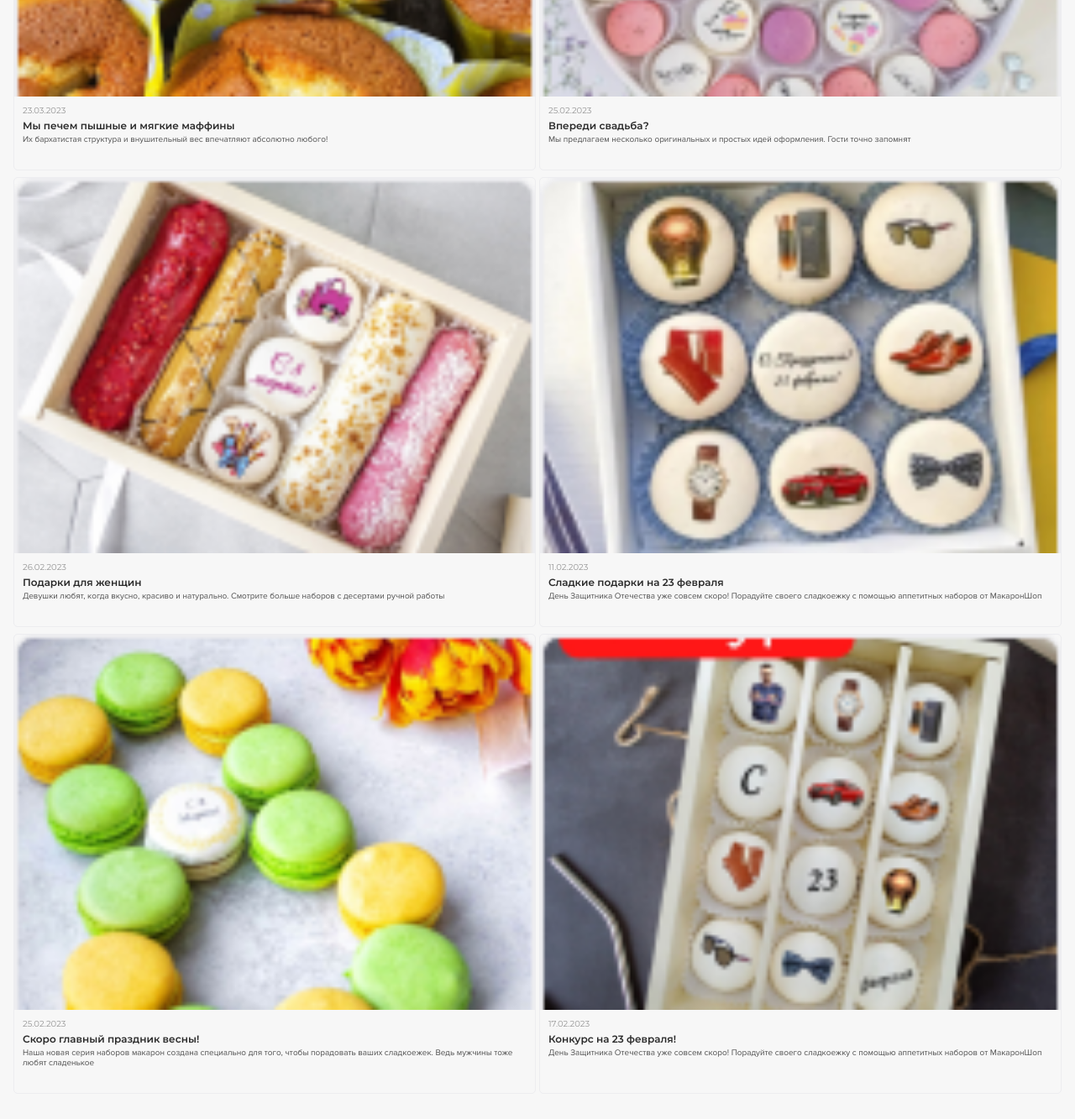
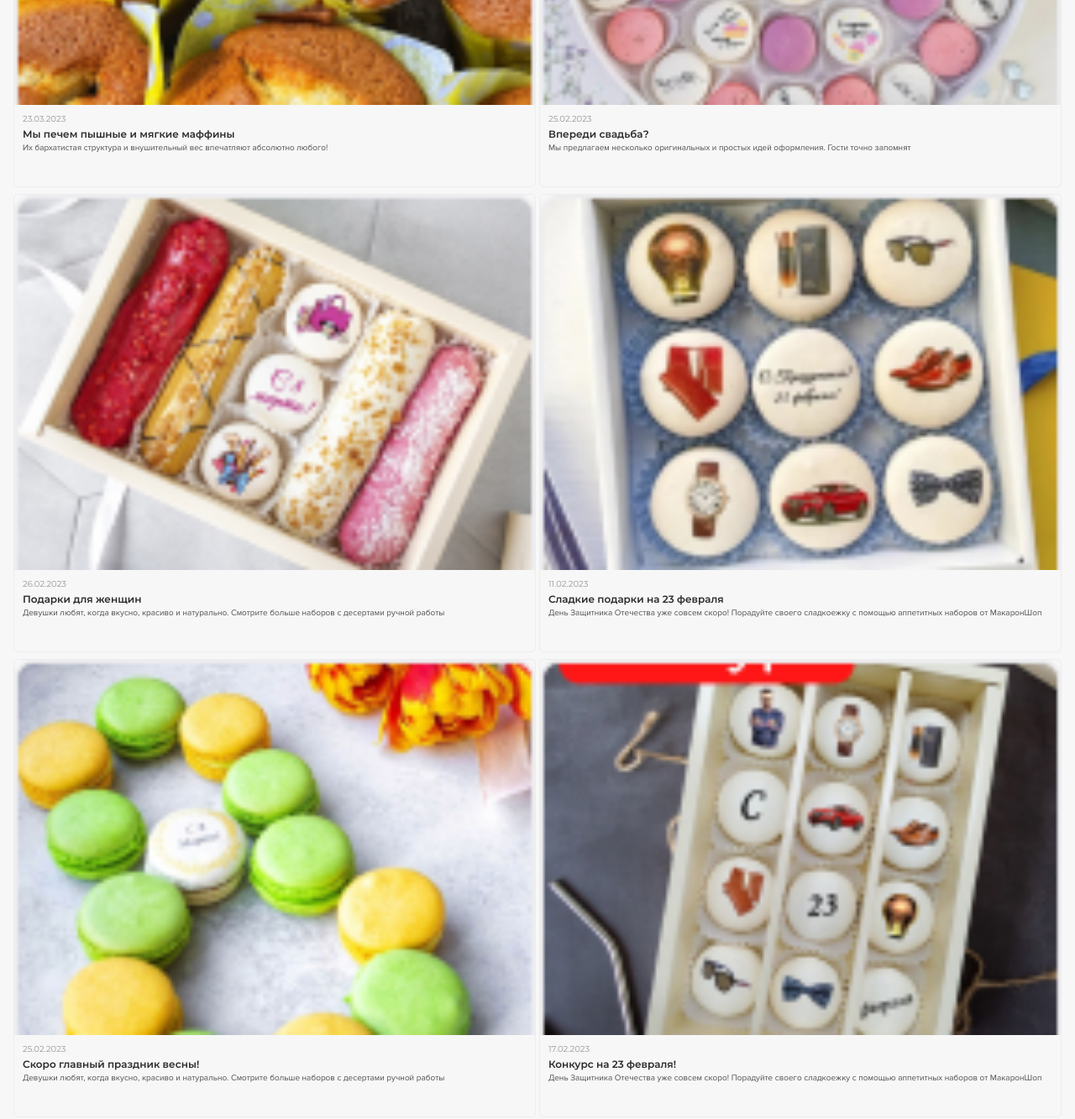
Before and after one commit to Prokopenko11/macaron-shop, a plain HTML site: page news.html in a window 1280 px wide. Shown: the part 1060-2393 px from the top of the page at 84% size. Drawn offline with Linux system fonts and the light colour scheme.

Commit message:
Закончена верстка страницы "Новости"

```diff
--- a/css/style.css
+++ b/css/style.css
@@ -1506,7 +1506,7 @@ a {
 }
 
 .news-section {
-  padding: 0 16px 40px 16px;
+  padding: 0 16px 20px 16px;
 }
 
 .news-wrapper {
@@ -1566,3 +1566,7 @@ a {
   color: rgba(41, 41, 41, 0.83);
   float: left;
 }
+
+.news-card-content-newspage {
+  padding-bottom: 30px;
+}
--- a/news.html
+++ b/news.html
@@ -146,7 +146,7 @@
         <article class="news-card news-wrapper-card">
           <a class="news-card-link" href="#">
             <img src="img/news-card1.png" alt="подарочный набор" class="news-card-image">
-            <div class="news-card-content">
+            <div class="news-card-content news-card-content-newspage">
               <time datetime="2023-04-05" class="news-card-date">05.04.2023</time>
               <h3 class="news-card-title">Впереди праздник пасхи</h3>
               <p class="news-card-text">Порадуйте своих близких вкусными пасхальными наборами макарон Наша новая коллекция подарков уже в продаже</p>
@@ -156,7 +156,7 @@
         <article class="news-card news-wrapper-card">
           <a class="news-card-link" href="#">
             <img src="img/news-card2.png" alt="подарочный набор" class="news-card-image">
-            <div class="news-card-content">
+            <div class="news-card-content news-card-content-newspage">
               <time datetime="2023-03-30" class="news-card-date">30.03.2023</time>
               <h3 class="news-card-title">Аппетитные наборы с НОВЫМИ вкусами</h3>
               <p class="news-card-text">Готовы представить вам коллекцию новых умопомрачительных вкусов макарон</p>
@@ -166,7 +166,7 @@
         <article class="news-card news-wrapper-card">
           <a class="news-card-link" href="#">
             <img src="img/news-card3.png" alt="подарочный набор" class="news-card-image">
-            <div class="news-card-content">
+            <div class="news-card-content news-card-content-newspage">
               <time datetime="2023-03-23" class="news-card-date">23.03.2023</time>
               <h3 class="news-card-title">Мы печем пышные и мягкие маффины</h3>
               <p class="news-card-text">Их бархатистая структура и внушительный вес впечатляют абсолютно любого!</p>
@@ -176,7 +176,7 @@
         <article class="news-card news-wrapper-card">
           <a class="news-card-link" href="#">
             <img src="img/news-card4.png" alt="подарочный набор" class="news-card-image">
-            <div class="news-card-content">
+            <div class="news-card-content news-card-content-newspage">
               <time datetime="2023-02-25" class="news-card-date">25.02.2023</time>
               <h3 class="news-card-title">Впереди свадьба?</h3>
               <p class="news-card-text">Мы предлагаем несколько оригинальных и простых идей оформления. Гости точно запомнят</p>
@@ -186,7 +186,7 @@
         <article class="news-card news-wrapper-card">
           <a class="news-card-link" href="#">
             <img src="img/news-card5.png" alt="подарочный набор" class="news-card-image">
-            <div class="news-card-content">
+            <div class="news-card-content news-card-content-newspage">
               <time datetime="2023-02-26" class="news-card-date">26.02.2023</time>
               <h3 class="news-card-title">Подарки для женщин</h3>
               <p class="news-card-text">Девушки любят, когда вкусно, красиво и натурально. Смотрите больше наборов с десертами ручной работы</p>
@@ -196,7 +196,7 @@
         <article class="news-card news-wrapper-card">
           <a class="news-card-link" href="#">
             <img src="img/news-card6.png" alt="подарочнвй набор" class="news-card-image">
-            <div class="news-card-content">
+            <div class="news-card-content news-card-content-newspage">
               <time datetime="2023-02-11" class="news-card-date">11.02.2023</time>
               <h3 class="news-card-title">Сладкие подарки на 23 февраля</h3>
               <p class="news-card-text">День Защитника Отечества уже совсем скоро! Порадуйте своего сладкоежку с помощью аппетитных наборов от МакаронШоп</p>
@@ -206,17 +206,17 @@
         <article class="news-card news-wrapper-card">
           <a class="news-card-link" href="#">
             <img src="img/news-card7.png" alt="подарочный набор" class="news-card-image">
-            <div class="news-card-content">
+            <div class="news-card-content news-card-content-newspage">
               <time datetime="2023-02-25" class="news-card-date">25.02.2023</time>
               <h3 class="news-card-title">Скоро главный праздник весны!</h3>
-              <p class="news-card-text">Наша новая серия наборов макарон создана специально для того, чтобы порадовать ваших сладкоежек. Ведь мужчины тоже любят сладенькое</p>
+              <p class="news-card-text">Девушки любят, когда вкусно, красиво и натурально. Смотрите больше наборов с десертами ручной работы</p>
             </div>
           </a>
         </article>
         <article class="news-card news-wrapper-card">
           <a class="news-card-link" href="#">
             <img src="img/news-card8.png" alt="подарочный набор" class="news-card-image">
-            <div class="news-card-content">
+            <div class="news-card-content news-card-content-newspage">
               <time datetime="2023-02-17" class="news-card-date">17.02.2023</time>
               <h3 class="news-card-title">Конкурс на 23 февраля!</h3>
               <p class="news-card-text">День Защитника Отечества уже совсем скоро! Порадуйте своего сладкоежку с помощью аппетитных наборов от МакаронШоп</p>
```
